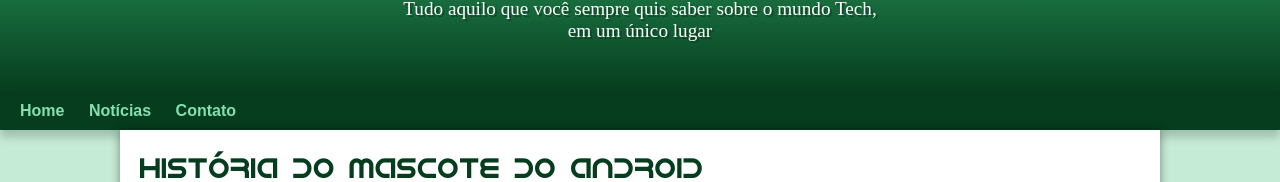
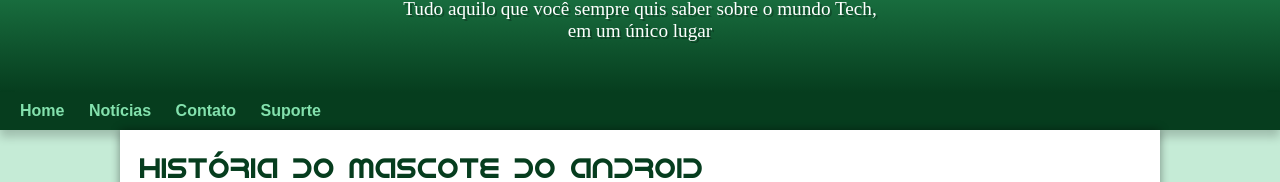
Before and after one commit to gabrielinnovation/projeto-android, a plain HTML site: page index.html in a window 1280 px wide. Shown: the part 117-299 px from the top of the page. Drawn offline with Linux system fonts and the light colour scheme; a web font is replaced by a local one.

Commit message:
adicionando link suporte

```diff
--- a/index.html
+++ b/index.html
@@ -17,6 +17,7 @@
         <a href="#">Home</a>
         <a href="#">Notícias</a>
         <a href="#">Contato</a>
+        <a href="#">Suporte</a>
     </nav>
     <main>
         <article>
```
